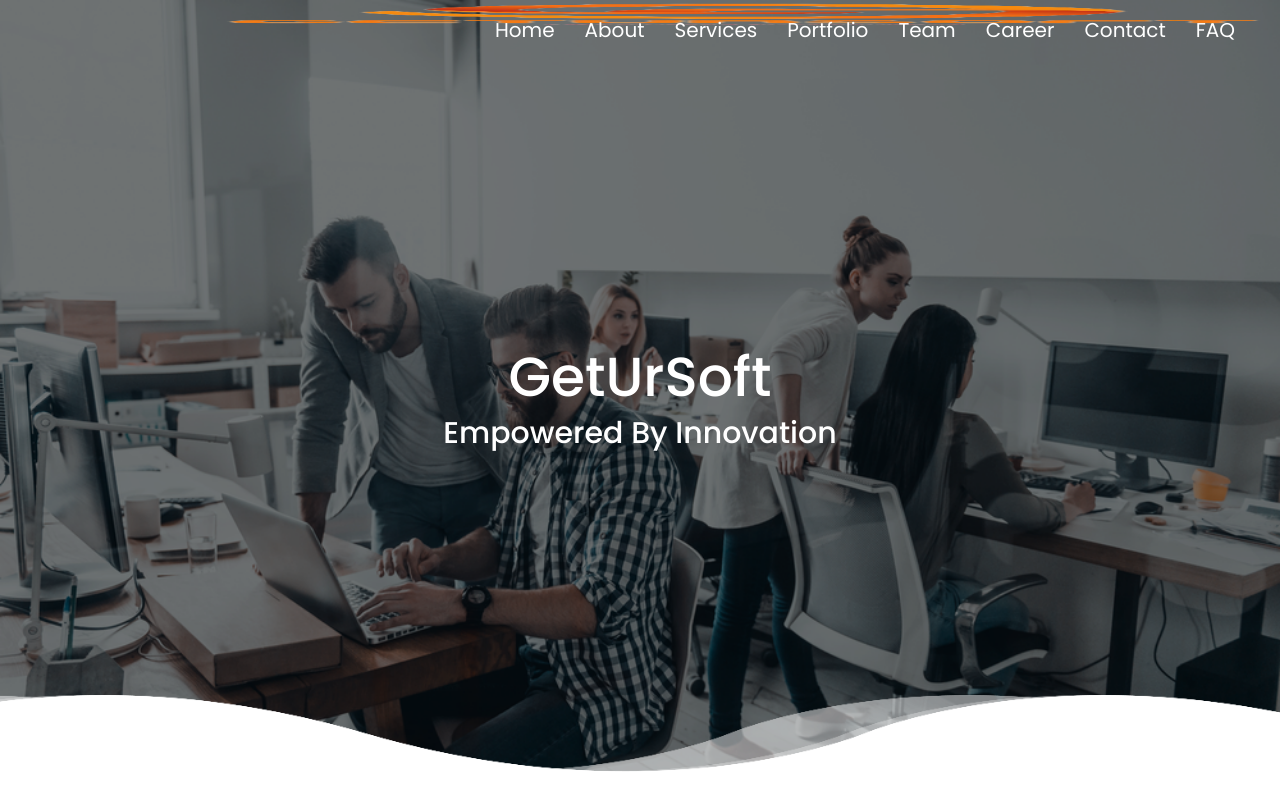
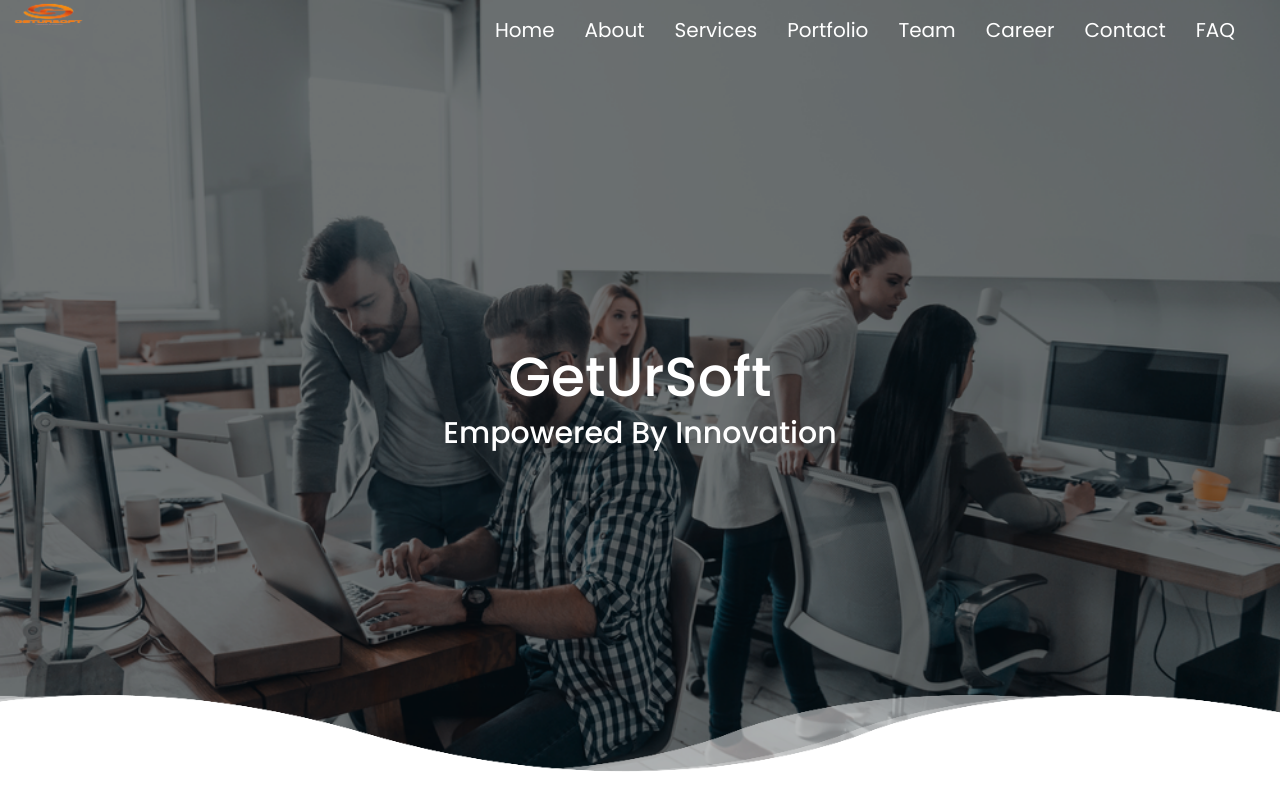
Before and after one commit to getursoft/getursoft, a plain HTML site: page index.html in a window 1280 px wide. Shown: the top 787 px of the page. Drawn offline with nearby package versions, Linux system fonts and the light colour scheme.

Commit message:
Update style.css

```diff
--- a/css/style.css
+++ b/css/style.css
@@ -109,7 +109,7 @@ body{
 }
 
 .header .logo img{
-    width: 120%;
+    width: 10rem;
     height: 3rem;
     top: 0;
     left: 0;
```
